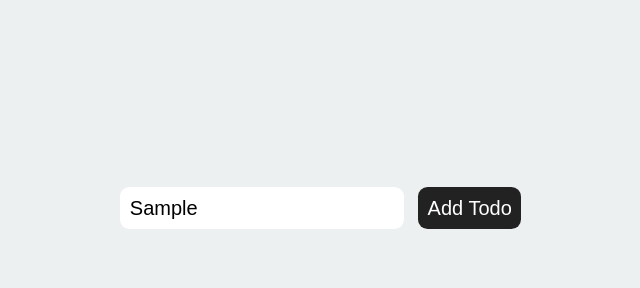
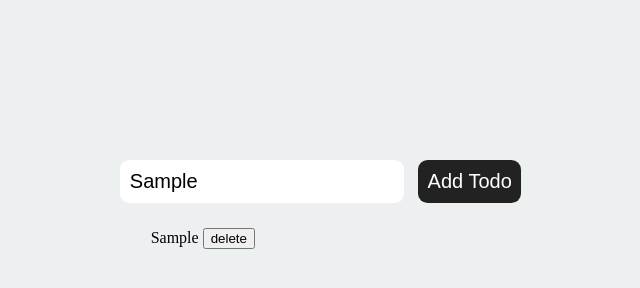
Before and after one commit to coddermoon/todo-app, a plain HTML site: page index.html in a window 1280 px wide. Both pictures are taken after typing "Sample" into the empty fields and a click on the button "Add Todo". Shown: the whole page, without its empty margins (324-964 px from the left). Drawn offline with Linux system fonts and the light colour scheme.

Commit message:
added done

```diff
--- a/app.js
+++ b/app.js
@@ -3,15 +3,45 @@
 const inputTodo = document.getElementById('todo')
 const submitTodo = document.getElementById('add-todo');
 const todoForm = document.getElementById('input-form')
+const ul = document.getElementById('lists')
+
+
 
 //add todudo
 
 const addTodo = (event)=>{
 
    event.preventDefault()
-   console.log(inputTodo.value)
+  const info = inputTodo.value;
+
+//   genarate id
+
+const randomId = Date.now().toString();
+
+// create function
+
+createTodo(randomId,info)
 
 }
+
+// create function
+
+const createTodo = (randomId,info)=>{
+
+const li = document.createElement('li');
+li.id = randomId;
+
+li.innerHTML = `
+
+<span>${info}</span>
+<span><button>delete</button</span>
+
+`
+ul.appendChild(li)
+
+
+}
+
 
 
 //add event listener
--- a/index.html
+++ b/index.html
@@ -16,6 +16,9 @@
                 <input id="todo" type="text" placeholder="Entry your Task">
                 <button type="submit" class="btn" id="add-todo">Add Todo</button>
             </form>
+            <ul id="lists">
+
+            </ul>
         </div>
     </div>
 
--- a/style.css
+++ b/style.css
@@ -1,3 +1,7 @@
+*{
+    list-style: none;
+}
+
 body{
     background: #ecf0f1;
 
```
